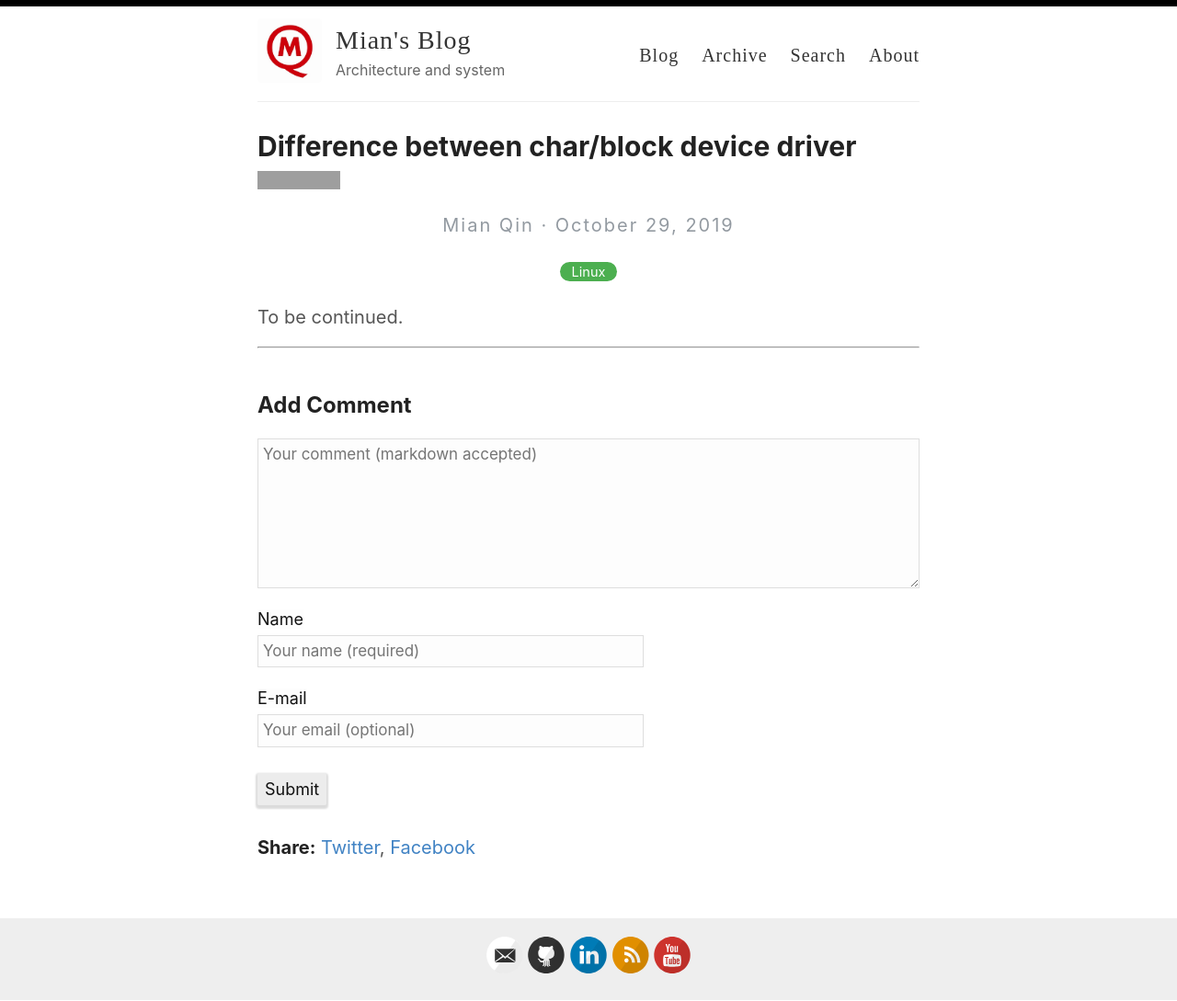
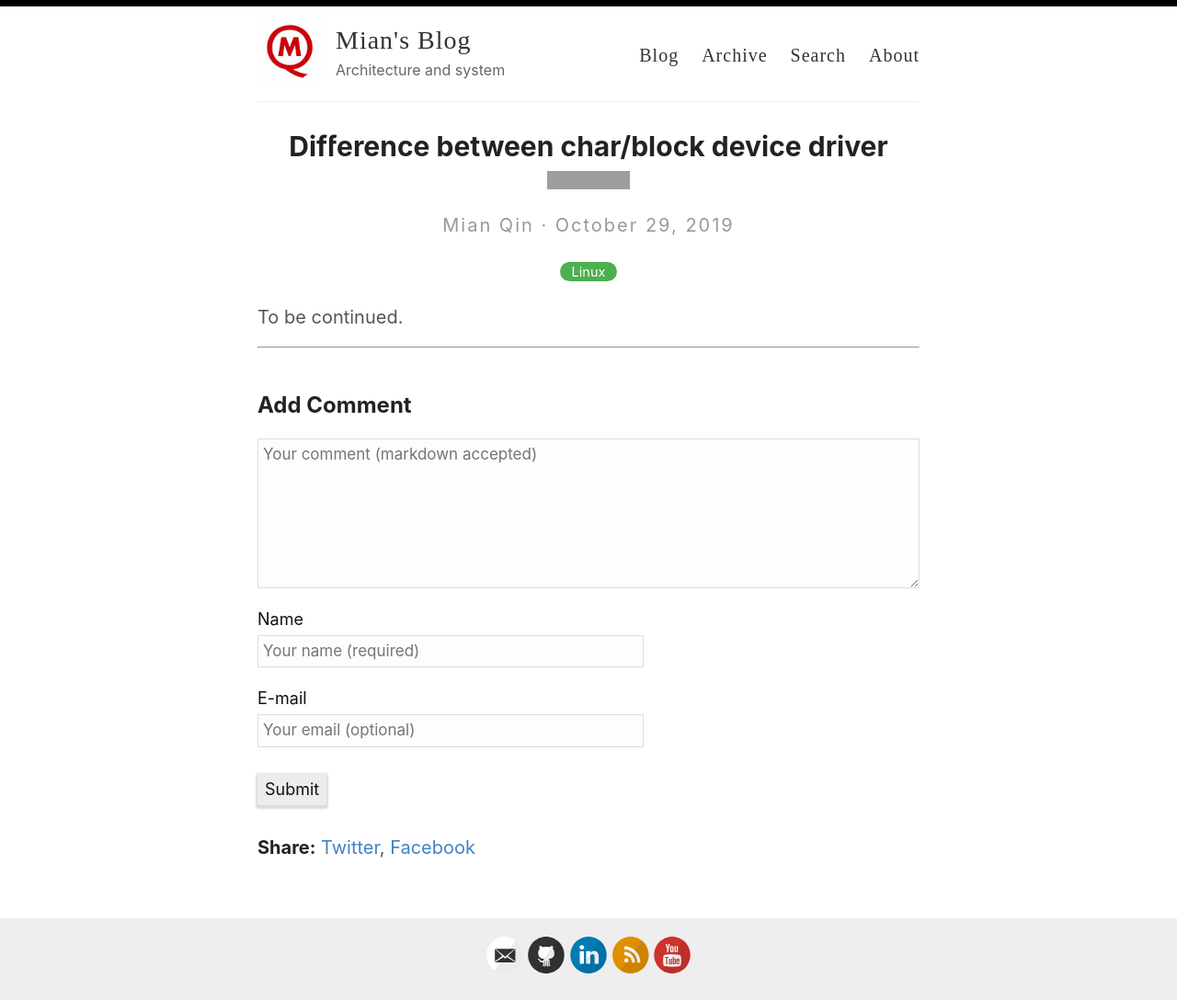
Before and after one commit to celery1124/celery1124.github.io, a Jekyll site: the page built from _posts/2019-10-29-difference-between-char-and-block-driver.md, in a window 1280 px wide. Shown: the whole page at 92% size. Built offline with Jekyll 4.4.1, drawn with Linux system fonts in a browser that asks for light colours; nearby versions of some CDN libraries; grey boxes are pictures that could not be loaded.

Commit message:
center title for each post page

```diff
--- a/_layouts/post.html
+++ b/_layouts/post.html
@@ -3,7 +3,7 @@ layout: default
 ---
 
 <article class="post detailed">
-  <h1>{{ page.title }}   <img class="view" src="https://visitor-badge.glitch.me/badge?page_id={{ page.title }}" alt="Views"/> </h1>
+  <h1 style="text-align:center">{{ page.title }}   <img class="view" src="https://visitor-badge.glitch.me/badge?page_id={{ page.title }}" alt="Views"/> </h1>
 
   <div>
     <p class="author_title">{{site.author}}  ·  {{ page.date | date: "%B %e, %Y" }}</p>
```
